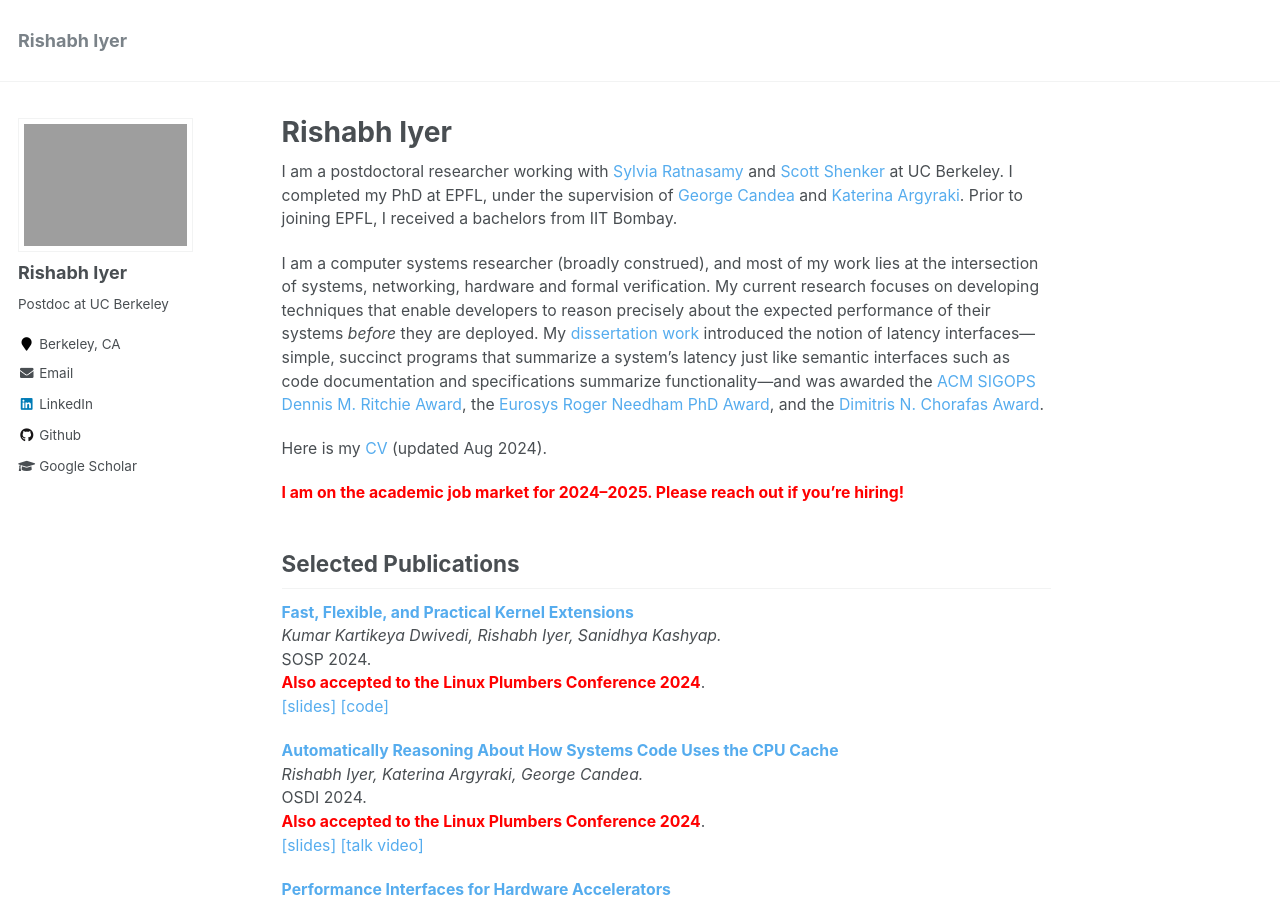
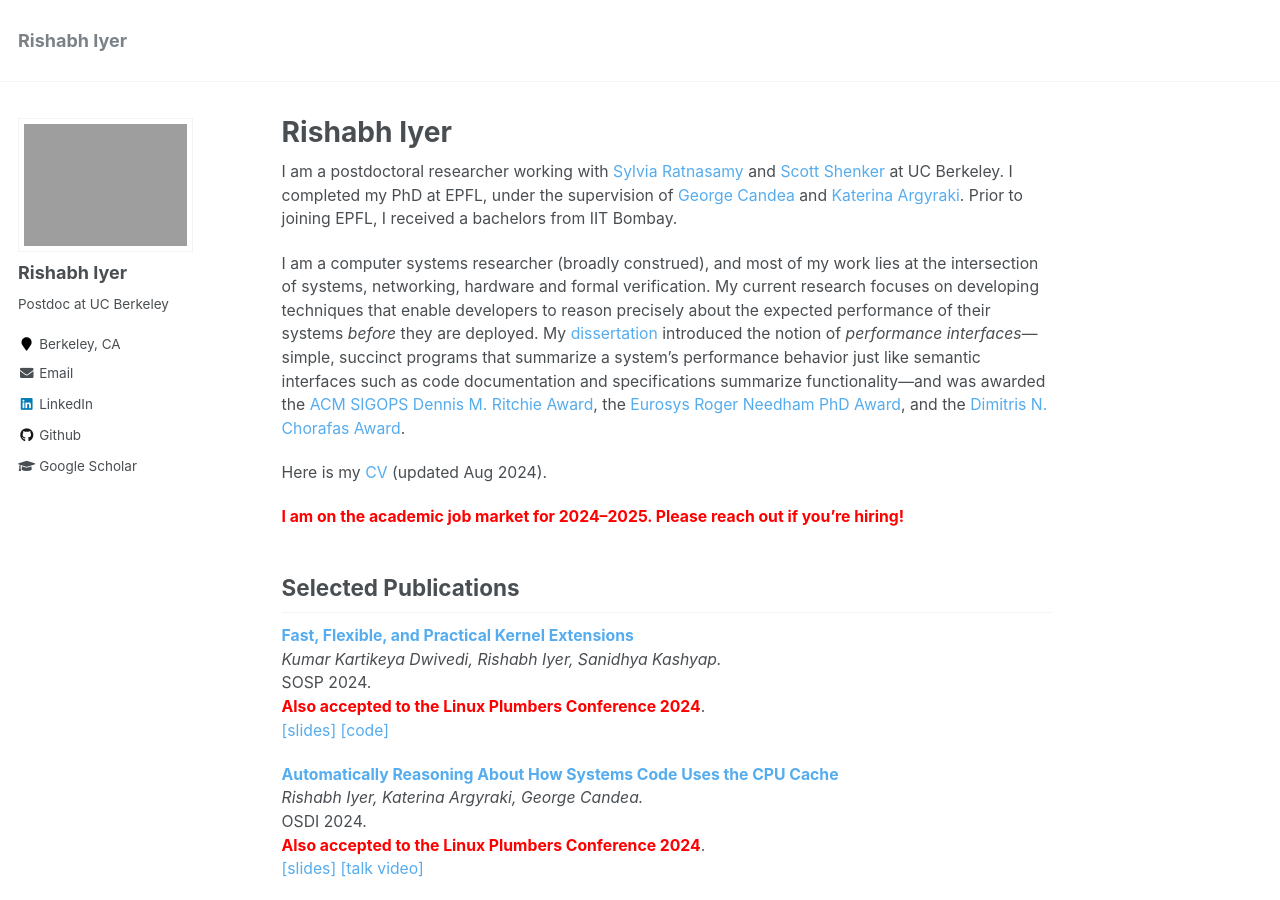
Before and after one commit to rishabh246/rishabh246.github.io, a Jekyll site: the page built from _pages/about.md, in a window 1280 px wide and 900 px high. Built offline with Jekyll 4.4.1, drawn with Linux system fonts in a browser that asks for light colours.

Commit message:
Minor tweaks

```diff
--- a/_pages/about.md
+++ b/_pages/about.md
@@ -10,8 +10,7 @@ redirect_from:
 
 I am a postdoctoral researcher working with [Sylvia Ratnasamy](https://people.eecs.berkeley.edu/~sylvia/) and [Scott Shenker](http://www.icsi.berkeley.edu/icsi/people/shenker) at UC Berkeley. I completed my PhD at EPFL, under the supervision of [George Candea](http://dslab.epfl.ch/people/candea/) and [Katerina Argyraki](https://people.epfl.ch/katerina.argyraki?lang=en). Prior to joining EPFL, I received a bachelors from IIT Bombay.
 
-I am a computer systems researcher (broadly construed), and most of my work lies at the intersection of systems, networking, hardware and formal verification. My current research focuses on developing techniques that enable developers to reason precisely about the expected performance of their systems _before_ they are deployed. My [dissertation work](/files/thesis.pdf) introduced the notion of latency interfaces---simple, succinct programs that summarize a system’s latency just
-like semantic interfaces such as code documentation and specifications summarize functionality---and was awarded the [ACM SIGOPS Dennis M. Ritchie Award](https://www.sigops.org/awards/dmr/), the [Eurosys Roger Needham PhD Award](https://www.eurosys.org/awards/roger-needham-phd-award), and the [Dimitris N. Chorafas Award](https://www.weizmann.ac.il/feinberg/about/dimitris-n-chorafas-prize/about-foundation-and-prize).
+I am a computer systems researcher (broadly construed), and most of my work lies at the intersection of systems, networking, hardware and formal verification. My current research focuses on developing techniques that enable developers to reason precisely about the expected performance of their systems _before_ they are deployed. My [dissertation](/files/thesis.pdf) introduced the notion of *performance interfaces*---simple, succinct programs that summarize a system’s performance behavior just like semantic interfaces such as code documentation and specifications summarize functionality---and was awarded the [ACM SIGOPS Dennis M. Ritchie Award](https://www.sigops.org/awards/dmr/), the [Eurosys Roger Needham PhD Award](https://www.eurosys.org/awards/roger-needham-phd-award), and the [Dimitris N. Chorafas Award](https://www.weizmann.ac.il/feinberg/about/dimitris-n-chorafas-prize/about-foundation-and-prize).
 
 Here is my [CV](/files/rishabh_cv.pdf) (updated Aug 2024).
 
```
